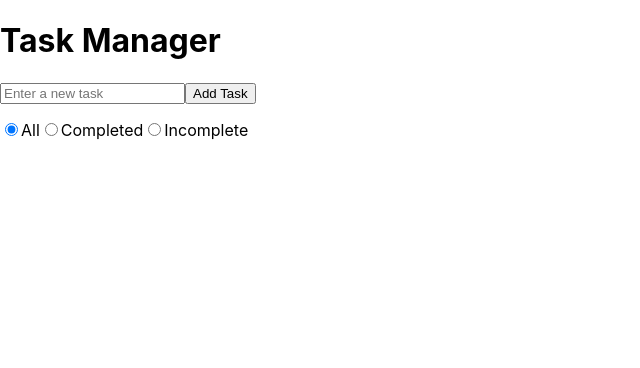
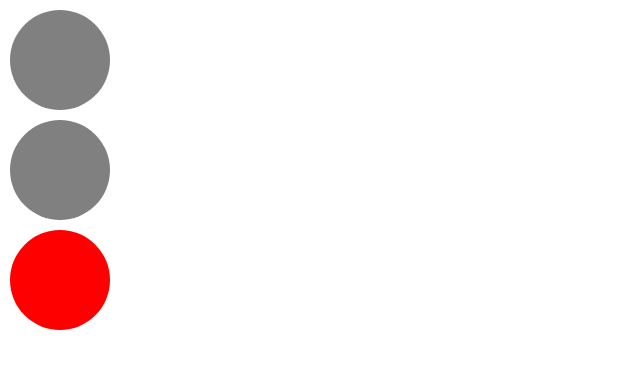
Before and after one commit to aniket2727/React-Interview, a React (Create React App) app in the folder app/: page / in a window 1280 px wide. Shown: the top 368 px of the page, without its empty margins (0-640 px from the left). Built offline with nearby package versions, Linux system fonts and the light colour scheme.

Commit message:
all chaneges  related to the trafic light problems

```diff
--- a/app/src/App.js
+++ b/app/src/App.js
@@ -63,11 +63,13 @@ import Userinterface2 from "./Userinterface2";
 import Callback from "./Callback";
 import Mycomponets from "./Callback2";
 import TaskManager from "./Usecallbackhooks";
+import FormComponentsApi from "./componets/Form/Formcomponets";
+import TrafficLight from "./componets/Traficlight";
 function App() {
   return (
-   <div className="">
-      <TaskManager/>
-   </div>
+    <div className="">
+    <TrafficLight/>
+    </div>
   );
 }
 
--- /dev/null
+++ b/app/src/componets/Form/Formcomponets.js
@@ -0,0 +1,43 @@
+import React, { useState } from 'react';
+import { Form } from 'react-router-dom';
+
+const FormComponentsApi = () => {
+  const [name, setName] = useState('');
+  const [email, setEmail] = useState('');
+
+  const handlename = (e) => {
+    // Update the state with the entered name
+    setName(e.target.value);
+  };
+
+  const handleEmail = (e) => {
+    // Update the state with the entered email
+    setEmail(e.target.value);
+  };
+
+  const handleSubmit = (e) => {
+    e.preventDefault();
+    console.log('Name:', name);
+    console.log('Email:', email);
+  };
+
+  return (
+    <div>
+      <Form onSubmit={handleSubmit}>
+        <input
+          placeholder='enter the name'
+          value={name}
+          onChange={handlename}
+        />
+        <input
+          placeholder='enter the email'
+          value={email}
+          onChange={handleEmail}
+        />
+        <button type='submit'>submit</button>
+      </Form>
+    </div>
+  );
+};
+
+export default FormComponentsApi;
--- /dev/null
+++ b/app/src/componets/Traficlight.js
@@ -0,0 +1,50 @@
+import React, { useEffect, useState } from 'react';
+import './tra.css';
+
+const TrafficLight = () => {
+    const [color, setColor] = useState('red');
+
+    useEffect(() => {
+        const intervalId = setInterval(() => {
+            setTimeout(() => {
+                setColor('red');
+                console.log("red is called ")
+            }, 3000);
+
+            setTimeout(() => {
+                setColor('green');
+                console.log("green is called")
+            }, 6000);
+
+            setTimeout(() => {
+                setColor('yellow');
+                console.log("yelloow is called")
+            }, 2000);
+        }, 11000);
+
+        return () => clearInterval(intervalId);
+    }, []); // Add an empty dependency array to avoid infinite loop
+
+    return (
+        <div>
+            {color === 'green' ? <div className='green'></div> :
+                <div className='white'>
+
+                </div>
+            }
+            {color === 'yellow' ? <div className='yellow'></div> :
+                <div className='white'>
+
+                </div>
+            }
+            {color === 'red' ? <div className='red'></div> :
+                <div className='white'>
+
+                </div>
+            }
+
+        </div>
+    );
+};
+
+export default TrafficLight;
--- /dev/null
+++ b/app/src/componets/tra.css
@@ -0,0 +1,38 @@
+/* TrafficLight.css */
+
+.green {
+    width: 100px;
+    height: 100px;
+    border-radius: 50%;
+    background-color: green;
+    margin: 10px;
+    transition: background-color 0.5s ease-in-out;
+  }
+
+  .yellow {
+    width: 100px;
+    height: 100px;
+    border-radius: 50%;
+    background-color: yellow;
+    margin: 10px;
+    transition: background-color 0.5s ease-in-out;
+  }
+
+  .red {
+    width: 100px;
+    height: 100px;
+    border-radius: 50%;
+    background-color: red;
+    margin: 10px;
+    transition: background-color 0.5s ease-in-out;
+  }
+
+  .white{
+    width: 100px;
+    height: 100px;
+    border-radius: 50%;
+    background-color:grey;
+    margin: 10px;
+    transition: background-color 0.5s ease-in-out;
+
+  }
```
Also changed, not shown: app/Problem30Componets.js (added, +14 -0 lines).
